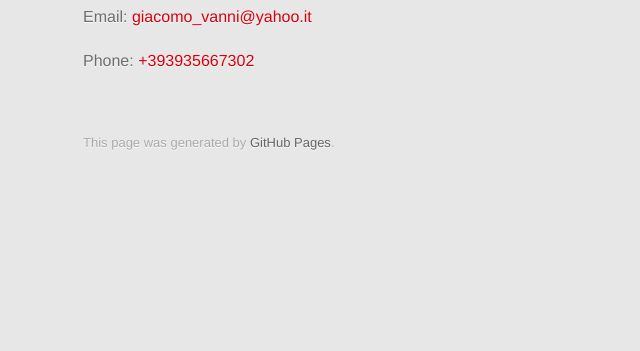
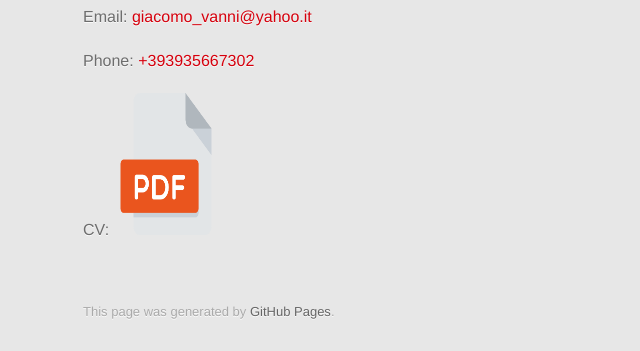
Before and after one commit to GiacomoVanni/GiacomoVanni, a plain HTML site: page index.html in a window 1280 px wide. Shown: the part 5889-6240 px from the top of the page, without its empty margins (247-887 px from the left). Before the commit the page ends 6071 px from the top, so only its background shows below. Drawn offline with Linux system fonts and the light colour scheme; a web font is replaced by a local one.

Commit message:
Added CV download file link

```diff
--- a/index.html
+++ b/index.html
@@ -151,13 +151,17 @@
                 <p><a href="https://www.facebook.com/giacomo.vanni.71"><img src="http://i.imgur.com/fep1WsG.png" alt="Facebook" /> Facebook</a></p>
 
                 <p>Email: <a href="giacomo_vanni@yahoo.it" target="_blank">giacomo_vanni@yahoo.it</a></p>
+
+                <p>Phone: <a href="tel:+393935667302"> +393935667302 </a></p>
+                <p>CV: <a
+                        href="Giacomo_Vanni_-_Unity_Developer.pdf" download="Giacomo_Vanni_-_Unity_Developer.pdf">
+                    <img src="pdf logo.png" alt="Giacomo_Vanni_-_Unity_Developer.pdf" width="104" height="142">
+                </a></p>
                 </p><p>
-                <p>Phone: <a href="tel:+393935667302"> +393935667302 </a></p>
             </p>
                 </section>
 
                 <footer>
-
                     This page was generated by <a href="https://pages.github.com">GitHub Pages</a>.
                 </footer>
 
```
Also changed, not shown: pdf logo.png (added), 1 other file.
